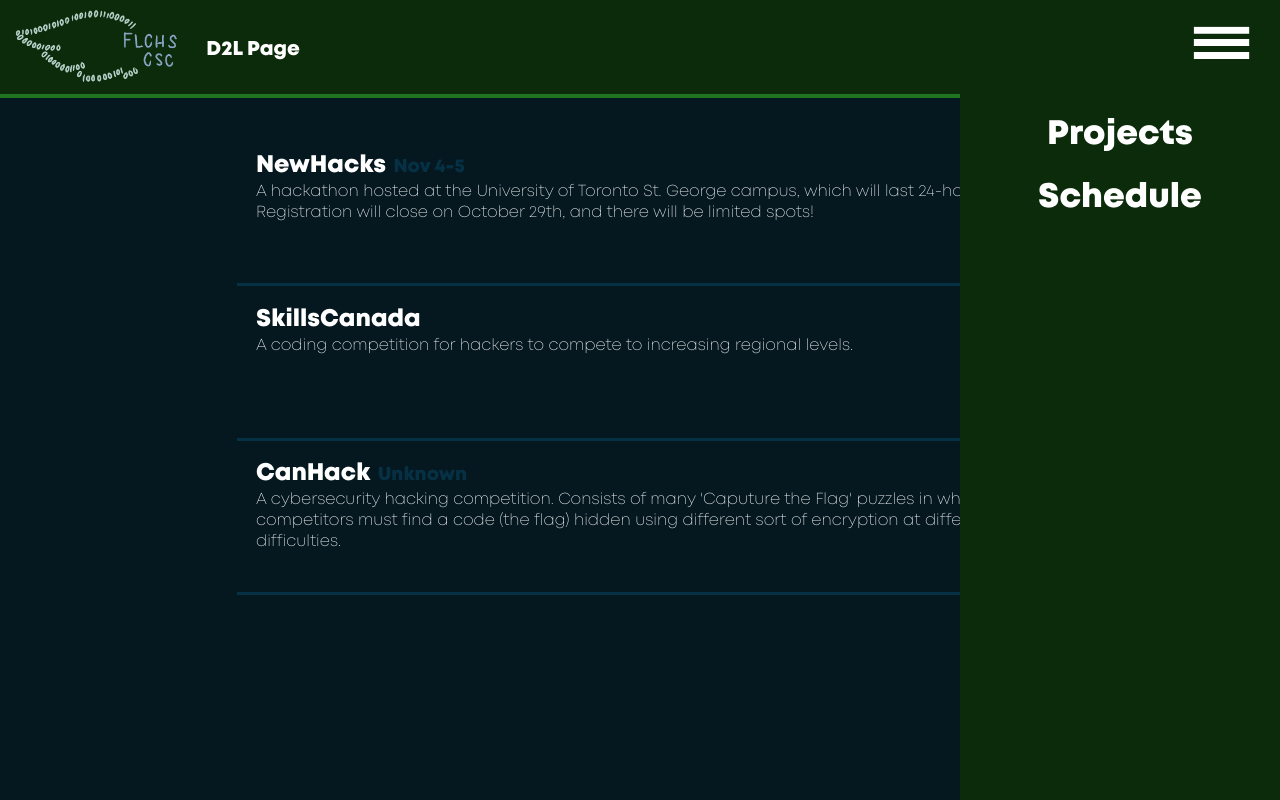
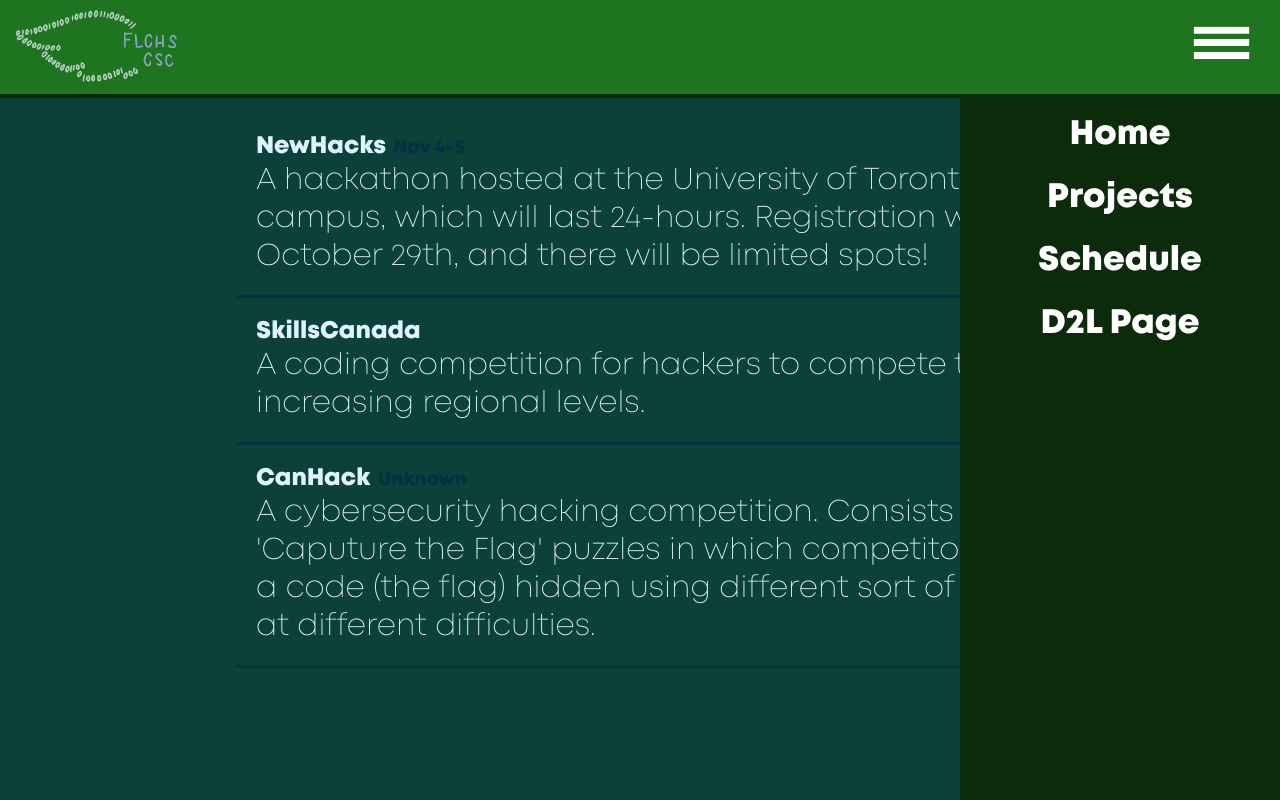
Before and after one commit to flcsc/csc-website, a React (Vite) app: page /schedule in a window 1280 px wide. Both pictures are taken after a click on the picture 1221 px from the left and 42 px from the top of the page. Shown: the top 800 px of the page. Built offline with nearby package versions, Linux system fonts and the light colour scheme.

Commit message:
Updated home page and .main style

```diff
--- a/src/App.css
+++ b/src/App.css
@@ -24,29 +24,41 @@
 .main{
   margin: 0;
   border: 0;
+  padding: 0;
   padding-top: 1cm;
 
   display: block;
-  width: 100%;
+  width: 100vw;
+  top: 2cm;
   min-height: 100vh;
+  height: fit-content;
+  position: relative;
 
-  position: relative;
-  top: 2.5cm;
 
-  background-color: rgb(5, 24, 32);
-  color: white;
+  background-color: rgb(12, 65, 58);
+  color: rgb(223, 243, 255);
+}
+
+.main p{
+  display: block;
+  width: 70vw;
+  height: fit-content;
+
+  margin: 0 auto;
+
+  font-size: 0.8cm;
 }
 
 header{
-  background-color: rgb(11, 43, 11);
-  border-bottom: 4px solid rgb(31, 117, 31);
+  background-color: rgb(31, 117, 31);
+  border-bottom: 4px solid rgb(11, 43, 11);
   color: white;
 
   height: 2.5cm;
   width: 100%;
   position: fixed;
   top: 0;
-  z-index: 20;
+  z-index: 3;
 
 }
 
@@ -77,32 +89,34 @@
   border-top: 0.2cm solid rgb(1, 6, 8);
   padding: 0.5cm;
 
-  display: flex;
-  align-content: center;
-  justify-content: center;
+  display: block;
 
-  width: 100%;
+  width: 100vw;
   height: 2cm;
 
   position:relative;
-  bottom: 0px;
 }
 
 footer img{
   position:relative;
+  display: block;
   border: 0;
   padding: 0;
-  margin: 0;
+  margin: 0 auto;
+  max-width: fit-content;
   max-height: 1.5cm;
 }
 
 h1, h2, h3{
   font-family: Mont, 'Gill Sans', 'Gill Sans MT', Calibri, 'Trebuchet MS', sans-serif;
   display:block;
+  width: fit-content;
+  margin: 0.5cm auto;
 }
 
 h1{
   text-align: center;
+  margin: 0 auto;
   font-size: 55px;
   margin-bottom: -5px;
 }
@@ -129,9 +143,9 @@
   padding: 0.5cm;
   margin: 0 auto;
 
-  width: 60%;
-  min-height: 3cm;
-  height:fit-content;
+  width: 60vw;
+  height: 100%;
+  max-height:fit-content;
 
   border-bottom: 3px solid rgb(6, 48, 68);
 }
@@ -155,7 +169,7 @@
   font-family: MontLight, 'Gill Sans', 'Gill Sans MT', Calibri, 'Trebuchet MS', sans-serif;
 }
 
-.dropDown{
+.dropdown{
   margin: 0;
   padding: 0;
   border: 0;
@@ -163,7 +177,7 @@
   position: fixed;
   top: 2.5cm;
   right: 0cm;
-  z-index: 0;
+  z-index: -5;
 
   width: 40vh;
   height: 100vh;
@@ -172,7 +186,7 @@
   display:block;
 }
 
-.dropDown a{
+.dropdown a{
   position:relative;
   display:block;
 
@@ -183,9 +197,10 @@
 }
 
 .dropdown-button{
-  display: block;
+  z-index: 5;
+  position: relative;
   max-width: 1.5cm;
   max-height: 1.5cm;
   margin: 0.5cm 0.8cm;
-  float: right;
+  float:right;
 }
--- a/src/components/Dropdown.jsx
+++ b/src/components/Dropdown.jsx
@@ -22,9 +22,11 @@
             return (
                 <>
                     <img src="dropdown_button.png" className="dropdown-button" onClick={this.buttonClicked}></img>
-                    <div className="dropDown">
+                    <div className="dropdown">
+                        <a href="/">Home</a>
                         <a href="/projects">Projects</a>
                         <a href="/schedule">Schedule</a>
+                        <a href="https://tcdsb.elearningontario.ca/d2l/home/23924060" target="blank">D2L Page</a>
                     </div>
                 </>
             );
--- a/src/components/Footer.jsx
+++ b/src/components/Footer.jsx
@@ -2,7 +2,7 @@
 {
     return (
         <footer>
-            <a href="https://github.com/flcsc/csc-website"><img src="/gitHubLogo.png"></img></a>
+            <a href="https://github.com/flcsc/csc-website" target="blank"><img src="/gitHubLogo.png"></img></a>
         </footer>
     );
 }
--- a/src/components/Navbar.jsx
+++ b/src/components/Navbar.jsx
@@ -3,13 +3,14 @@
 const Navbar = (props) => {
 
   return (
+    <>
       <header>
         <div>
           <a href="/"><img className="home-button" src="logo5.png" /></a>
-        <a href="https://tcdsb.elearningontario.ca/d2l/home/23924060">D2L Page</a>
           <Dropdown/>
         </div>
       </header>
+    </>
   );
 };
 
--- a/src/pages/Home.jsx
+++ b/src/pages/Home.jsx
@@ -8,6 +8,10 @@
       <div class="main">
         <h1>Welcome to the Computer Science Club!</h1>
         <h2>This page is currently under construction. Please check back later!</h2>
+        <p>This website was constructed by the members of <strong>Francis Libermann Catholic High School Computer Science Club</strong>, or the <strong>FLCSC</strong> for short!
+          Take a look around and learn about previous and upcoming projects and competitions! If you are a student at Francis Libermann, you might
+          have the chance to contribute to the improval of these very pages. <strong>Enjoy!</strong>
+        </p>
       </div>
       <Footer />
     </>
```
Lines whose indentation alone changed are shown as unchanged.
